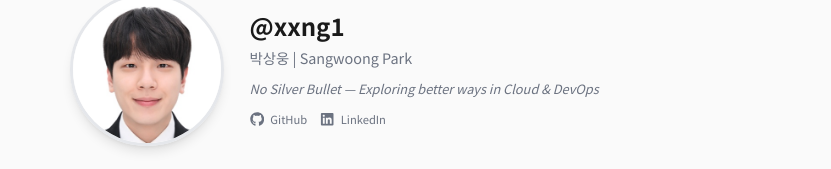
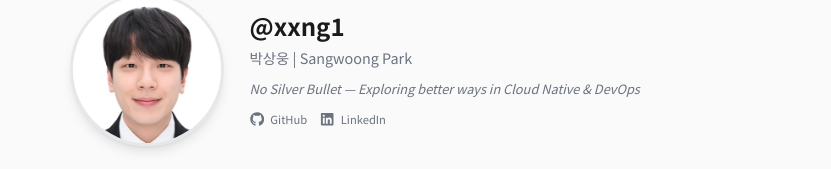
Before and after one commit to xxng1/xxng1-blog, a Next.js app: page /about in a window 1280 px wide. Shown: the part 162-331 px from the top of the page, without its empty margins (224-1055 px from the left). Built offline with nearby package versions, Linux system fonts and the light colour scheme.

Commit message:
chore: update describe

```diff
--- a/src/app/about/page.tsx
+++ b/src/app/about/page.tsx
@@ -71,7 +71,7 @@ export default function AboutPage() {
                         박상웅 | Sangwoong Park
                     </p>
                     <p className="text-muted text-base italic font-light mb-4">
-                        No Silver Bullet — Exploring better ways in Cloud & DevOps
+                        No Silver Bullet — Exploring better ways in Cloud Native & DevOps
                     </p>
                     <div className="flex gap-4 text-sm justify-center md:justify-start">
                         <a href="https://github.com/xxng1" target="_blank" rel="noopener noreferrer" className="flex items-center gap-2 text-muted hover:text-accent transition-colors">
```
